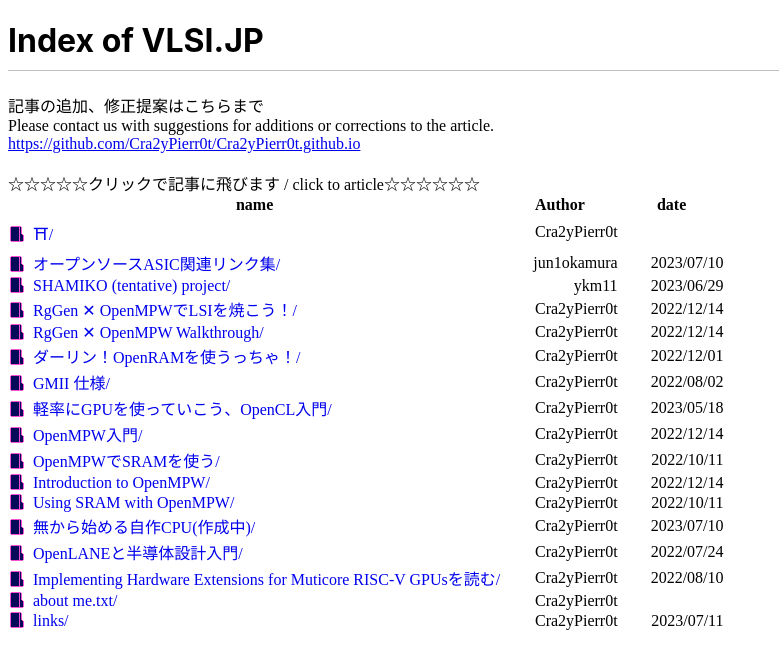
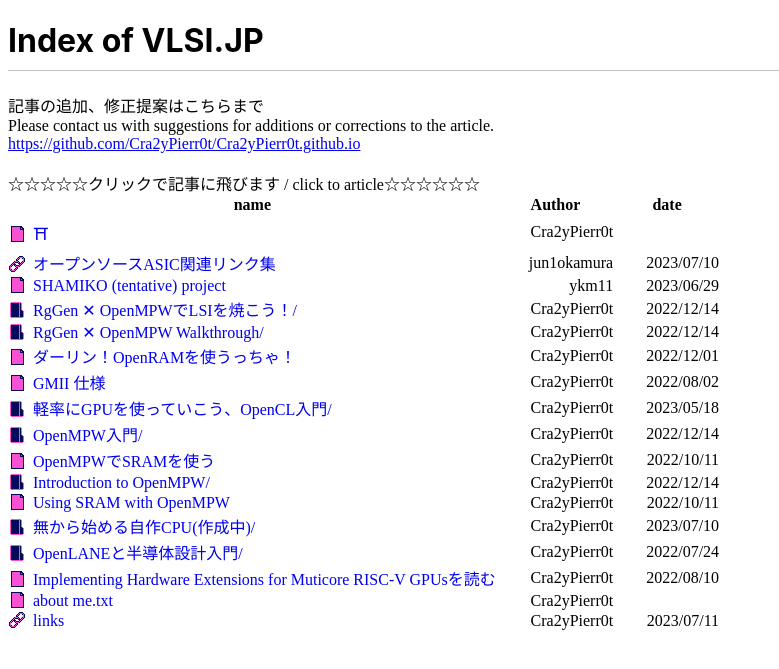
Before and after one commit to Cra2yPierr0t/Cra2yPierr0t.github.io, a Jekyll site: the page built from index.html, in a window 1280 px wide. Shown: the top 669 px of the page, without its empty margins (0-779 px from the left). Built offline with Jekyll 4.4.1, drawn with Linux system fonts in a browser that asks for light colours.

Commit message:
add icon system

```diff
--- a/index.html
+++ b/index.html
@@ -57,6 +57,9 @@
             }
             a.dir {
                 background : url("./images/file.png") left top no-repeat;
+            }
+            a.link {
+                background : url("./images/link.png") left top no-repeat;
             }
             a.up {
                 background : url("./images/file.png") left top no-repeat;
@@ -127,7 +130,16 @@
               {% for article_list in site.data.article_list %}
               <tr>
                   <td>
-                    <a class="icon dir" href="/{{ article_list.link }}">{{ article_list.title }}/</a>
+                    {% case article_list.icon %}
+                      {% when "dir" %}
+                        <a class="icon dir" href="/{{ article_list.link }}">{{ article_list.title }}/</a>
+                      {% when "file" %}
+                        <a class="icon file" href="/{{ article_list.link }}">{{ article_list.title }}</a>
+                      {% when "link" %}
+                        <a class="icon link" href="/{{ article_list.link }}">{{ article_list.title }}</a>
+                      {% else %}
+                        <a class="icon file" href="/{{ article_list.link }}">{{ article_list.title }}</a>
+                    {% endcase %}
                   </td>
                   <td class="detailsColumn" >{{ article_list.author }}</td>
                   <td class="detailsColumn" >{{ article_list.date }}</td>
```
